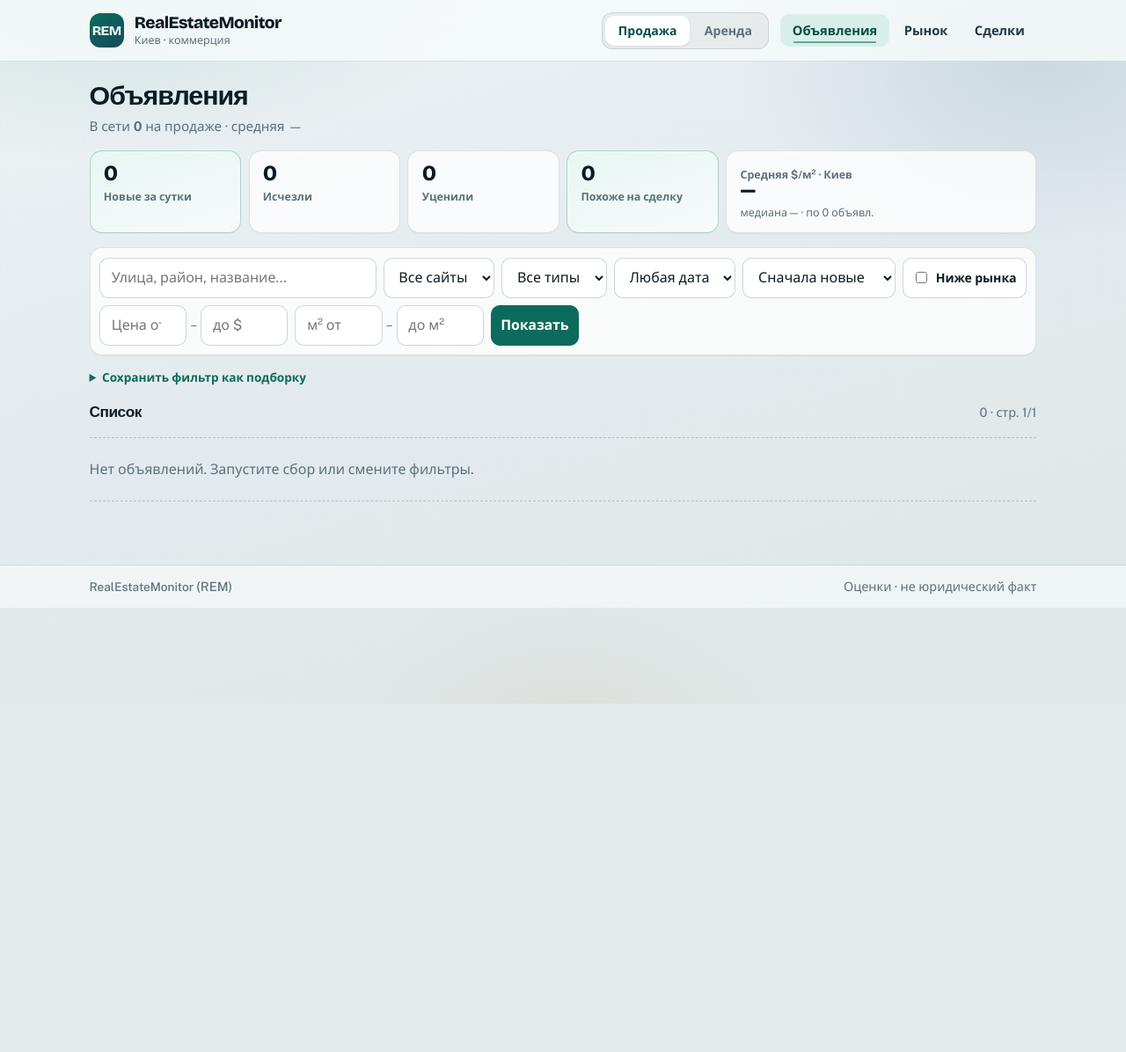
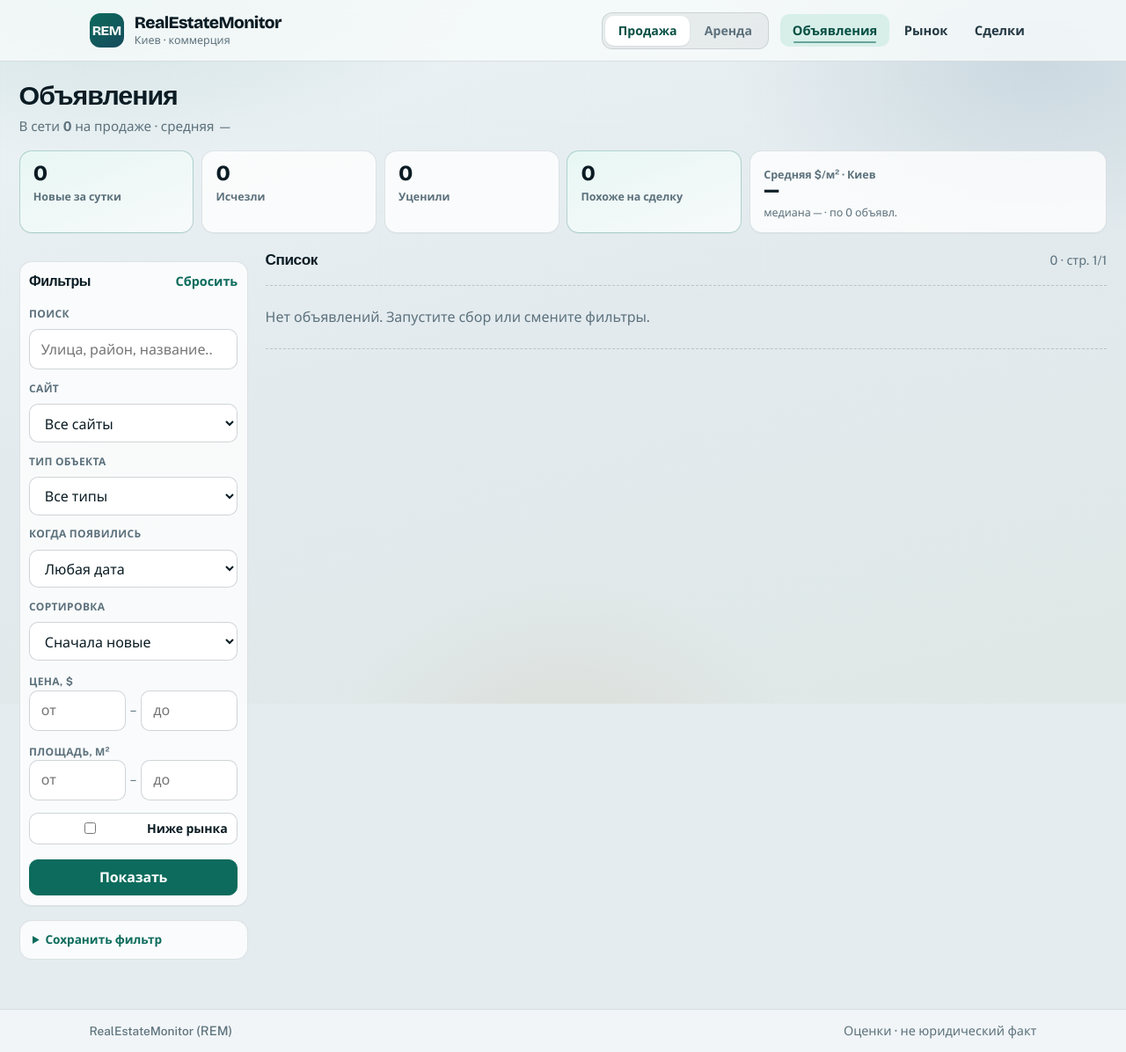
Before and after one commit to SjPn/REM, a FastAPI app: page / in a window 1280 px wide. Shown: the whole page at 88% size. Before the commit the page ends 800 px from the top, so only its background shows below. Run offline with FastAPI, Linux system fonts and the light colour scheme; data that the repository does not hold is empty.

Commit message:
Move listing filters into a sticky left sidebar.
Co-authored-by: Cursor <cursoragent@cursor.com>

```diff
--- a/app/web/static/styles.css
+++ b/app/web/static/styles.css
@@ -206,6 +206,9 @@ code {
   margin: 0 auto;
   padding: 1.35rem 1.35rem 3.5rem;
   animation: rise 0.6s var(--ease) 0.08s both;
+}
+.shell-main.is-catalog {
+  max-width: 1280px;
 }
 .shell-foot {
   border-top: 1px solid var(--line);
@@ -458,6 +461,117 @@ a.ov-card:hover {
   font-weight: 600;
   white-space: nowrap;
 }
+/* —— Catalog: sidebar filters + list —— */
+.catalog {
+  display: grid;
+  grid-template-columns: 260px minmax(0, 1fr);
+  gap: 1.25rem;
+  align-items: start;
+  margin-top: 1.1rem;
+}
+.filter-side {
+  position: sticky;
+  top: 4.6rem;
+}
+.filters-side {
+  display: flex;
+  flex-direction: column;
+  gap: 0.45rem;
+  margin: 0;
+  padding: 0.9rem;
+  border-radius: var(--radius);
+  background: var(--surface);
+  border: 1px solid var(--line);
+  box-shadow: var(--shadow-soft);
+  position: static;
+  top: auto;
+  backdrop-filter: none;
+}
+.filter-side-head {
+  display: flex;
+  justify-content: space-between;
+  align-items: baseline;
+  gap: 0.5rem;
+  margin-bottom: 0.25rem;
+}
+.filter-side-head h2 {
+  font-size: 1rem;
+  margin: 0;
+}
+.f-label {
+  display: block;
+  font-size: 0.75rem;
+  font-weight: 700;
+  letter-spacing: 0.03em;
+  text-transform: uppercase;
+  color: var(--muted);
+  margin-top: 0.35rem;
+}
+.f-block { margin-top: 0.15rem; }
+.filters-side input,
+.filters-side select,
+.filters-side button {
+  width: 100%;
+  font: inherit;
+  padding: 0.5rem 0.65rem;
+  border-radius: var(--radius-sm);
+  border: 1px solid var(--line-strong);
+  background: var(--surface-2);
+}
+.filters-side .filter-range {
+  display: flex;
+  width: 100%;
+  gap: 0.3rem;
+  align-items: center;
+}
+.filters-side .filter-range input {
+  width: 0;
+  flex: 1 1 0;
+  min-width: 0;
+}
+.filters-side .filter-check {
+  width: 100%;
+  margin-top: 0.35rem;
+  justify-content: flex-start;
+}
+.filters-side .btn-apply {
+  margin-top: 0.55rem;
+  background: var(--accent);
+  color: #fff;
+  border-color: var(--accent);
+  font-weight: 700;
+  cursor: pointer;
+}
+.filters-side .btn-apply:hover { filter: brightness(1.05); }
+.side-watches {
+  margin-top: 0.85rem;
+  padding: 0.75rem 0.9rem;
+  border-radius: var(--radius);
+  background: var(--surface);
+  border: 1px solid var(--line);
+}
+.watch-list-side {
+  display: flex;
+  flex-direction: column;
+  gap: 0.35rem;
+  margin: 0.4rem 0 0.55rem;
+}
+.watch-list-side .watch-item {
+  display: flex;
+  justify-content: space-between;
+  align-items: center;
+  gap: 0.35rem;
+  width: 100%;
+  padding: 0.35rem 0.45rem;
+}
+.watch-list-side .watch-item a {
+  font-size: 0.88rem;
+  font-weight: 650;
+  color: var(--ink-soft);
+}
+.watch-list-side .watch-item a:hover { color: var(--accent-ink); }
+.catalog-main .section-head { margin-top: 0; }
+
 .filters {
   display: flex;
   flex-wrap: wrap;
@@ -473,11 +587,11 @@ a.ov-card:hover {
   z-index: 20;
   backdrop-filter: blur(10px);
 }
-.filters input[type="search"] { flex: 1 1 14rem; min-width: 10rem; }
-.filters select,
-.filters button,
-.filters .filter-check,
-.filters .filter-range {
+.filters:not(.filters-side) input[type="search"] { flex: 1 1 14rem; min-width: 10rem; }
+.filters:not(.filters-side) select,
+.filters:not(.filters-side) button,
+.filters:not(.filters-side) .filter-check,
+.filters:not(.filters-side) .filter-range {
   flex: 0 1 auto;
 }
 .filter-range {
@@ -488,23 +602,23 @@ a.ov-card:hover {
 .filter-range input[type="number"] {
   width: 6.2rem;
 }
-.filters input,
-.filters select,
-.filters button {
+.filters:not(.filters-side) input,
+.filters:not(.filters-side) select,
+.filters:not(.filters-side) button {
   font: inherit;
   padding: 0.45rem 0.65rem;
   border-radius: var(--radius-sm);
   border: 1px solid var(--line-strong);
   background: var(--surface-2);
 }
-.filters button {
+.filters:not(.filters-side) button {
   background: var(--accent);
   color: #fff;
   border-color: var(--accent);
   font-weight: 700;
   cursor: pointer;
 }
-.filters button:hover { filter: brightness(1.05); }
+.filters:not(.filters-side) button:hover { filter: brightness(1.05); }
 .watch-list {
   display: flex;
   flex-wrap: wrap;
@@ -983,10 +1097,12 @@ button.ghost:hover {
   .overview { grid-template-columns: repeat(2, 1fr); }
   .ov-card.ov-wide { grid-column: span 2; }
   .district-chips { grid-template-columns: 1fr 1fr; }
+  .catalog { grid-template-columns: 1fr; }
+  .filter-side { position: static; }
   .pulse { grid-template-columns: 1fr 1fr; }
   .listing { grid-template-columns: 1fr; }
   .listing-side { text-align: left; }
-  .filters { top: auto; position: static; }
+  .filters:not(.filters-side) { top: auto; position: static; }
 }
 @media (max-width: 700px) {
   .market-strip { grid-template-columns: 1fr; }
--- a/app/web/templates/dashboard.html
+++ b/app/web/templates/dashboard.html
@@ -2,6 +2,7 @@
 {% set active_nav = "listings" %}
 {% set deal_mode = deal_type %}
 {% block title %}Объявления · {{ 'продажа' if deal_type == 'sale' else 'аренда' }} — REM{% endblock %}
+{% block main_class %}is-catalog{% endblock %}
 {% block content %}
   <div class="page-head">
     <div>
@@ -65,27 +66,43 @@
   </section>
   {% endif %}
 
-  <form class="filters" method="get" action="/">
+  <div class="catalog">
+    <aside class="filter-side" aria-label="Фильтры">
+      <form class="filters filters-side" method="get" action="/">
         <input type="hidden" name="deal_type" value="{{ deal_type }}" />
-    <input type="search" name="q" value="{{ q }}" placeholder="Улица, район, название…" aria-label="Поиск" />
-    <select name="source" aria-label="Сайт">
+        <div class="filter-side-head">
+          <h2>Фильтры</h2>
+          <a class="link-more" href="/?deal_type={{ deal_type }}">Сбросить</a>
+        </div>
+
+        <label class="f-label" for="f-q">Поиск</label>
+        <input id="f-q" type="search" name="q" value="{{ q }}" placeholder="Улица, район, название…" />
+
+        <label class="f-label" for="f-source">Сайт</label>
+        <select id="f-source" name="source">
           <option value="">Все сайты</option>
           {% for s in sources %}
             <option value="{{ s }}" {% if source == s %}selected{% endif %}>{{ s }}</option>
           {% endfor %}
         </select>
-    <select name="segment" aria-label="Тип объекта">
+
+        <label class="f-label" for="f-segment">Тип объекта</label>
+        <select id="f-segment" name="segment">
           <option value="">Все типы</option>
           {% for s in segments %}
             <option value="{{ s }}" {% if segment == s %}selected{% endif %}>{{ s }}</option>
           {% endfor %}
         </select>
-    <select name="period" aria-label="Когда появились">
+
+        <label class="f-label" for="f-period">Когда появились</label>
+        <select id="f-period" name="period">
           <option value="">Любая дата</option>
           <option value="24h" {% if period == '24h' %}selected{% endif %}>За сутки</option>
           <option value="7d" {% if period == '7d' %}selected{% endif %}>За неделю</option>
         </select>
-    <select name="sort" aria-label="Сортировка">
+
+        <label class="f-label" for="f-sort">Сортировка</label>
+        <select id="f-sort" name="sort">
           <option value="newest" {% if sort == 'newest' %}selected{% endif %}>Сначала новые</option>
           <option value="oldest" {% if sort == 'oldest' %}selected{% endif %}>Сначала старые</option>
           <option value="price_asc" {% if sort == 'price_asc' %}selected{% endif %}>Цена ↑</option>
@@ -95,44 +112,59 @@
           <option value="psm_asc" {% if sort == 'psm_asc' %}selected{% endif %}>$/м² ↑</option>
           <option value="psm_desc" {% if sort == 'psm_desc' %}selected{% endif %}>$/м² ↓</option>
         </select>
+
         {% if deal_type == 'rent' %}
-    <select name="opex" aria-label="OPEX в цене">
-      <option value="" {% if not opex %}selected{% endif %}>OPEX: авто</option>
+        <label class="f-label" for="f-opex">OPEX в цене</label>
+        <select id="f-opex" name="opex">
+          <option value="" {% if not opex %}selected{% endif %}>Авто</option>
           <option value="without" {% if opex == 'without' %}selected{% endif %}>Без OPEX ({{ market.rent_without_opex.city_count }})</option>
           <option value="with" {% if opex == 'with' %}selected{% endif %}>С OPEX ({{ market.rent_with_opex.city_count }})</option>
           <option value="unknown" {% if opex == 'unknown' %}selected{% endif %}>Не указан ({{ market.rent_opex_unknown.city_count }})</option>
         </select>
         {% endif %}
+
+        <div class="f-block">
+          <span class="f-label">Цена, $</span>
+          <div class="filter-range" title="Гривны пересчитываются в USD">
+            <input type="number" name="price_min" value="{{ price_min }}" min="0" step="1" placeholder="от" aria-label="Цена от, USD" />
+            <span class="muted">–</span>
+            <input type="number" name="price_max" value="{{ price_max }}" min="0" step="1" placeholder="до" aria-label="Цена до, USD" />
+          </div>
+        </div>
+
+        <div class="f-block">
+          <span class="f-label">Площадь, м²</span>
+          <div class="filter-range">
+            <input type="number" name="area_min" value="{{ area_min }}" min="0" step="1" placeholder="от" aria-label="Площадь от" />
+            <span class="muted">–</span>
+            <input type="number" name="area_max" value="{{ area_max }}" min="0" step="1" placeholder="до" aria-label="Площадь до" />
+          </div>
+        </div>
+
         <label class="filter-check">
           <input type="checkbox" name="below_market" value="1" {% if below_market %}checked{% endif %} />
           Ниже рынка
         </label>
-    <div class="filter-range" title="Цена в USD (гривны пересчитываются)">
-      <input type="number" name="price_min" value="{{ price_min }}" min="0" step="1" placeholder="Цена от $" aria-label="Цена от, USD" />
-      <span class="muted">–</span>
-      <input type="number" name="price_max" value="{{ price_max }}" min="0" step="1" placeholder="до $" aria-label="Цена до, USD" />
-    </div>
-    <div class="filter-range">
-      <input type="number" name="area_min" value="{{ area_min }}" min="0" step="1" placeholder="м² от" aria-label="Площадь от" />
-      <span class="muted">–</span>
-      <input type="number" name="area_max" value="{{ area_max }}" min="0" step="1" placeholder="до м²" aria-label="Площадь до" />
-    </div>
-    <button type="submit">Показать</button>
+
+        <button type="submit" class="btn-apply">Показать</button>
       </form>
 
+      <div class="side-watches">
         {% if watches %}
-  <div class="watch-strip">
-    <span class="watch-label">Подборки:</span>
+          <div class="f-label">Подборки</div>
+          <div class="watch-list-side">
             {% for w in watches %}
-      <span class="watch-item">
-        <a class="watch-chip" href="/?q={{ w.q or '' }}&source={{ w.source or '' }}&deal_type={{ w.deal_type or deal_type }}&segment={{ w.segment or '' }}&period={{ w.period or '' }}&below_market={{ 1 if w.below_market else 0 }}{% if w.price_min %}&price_min={{ w.price_min }}{% endif %}{% if w.price_max %}&price_max={{ w.price_max }}{% endif %}">{{ w.name }}</a>
-        <form method="post" action="/watches/{{ w.id }}/delete" style="display:inline;">
+              <div class="watch-item">
+                <a href="/?q={{ w.q or '' }}&source={{ w.source or '' }}&deal_type={{ w.deal_type or deal_type }}&segment={{ w.segment or '' }}&period={{ w.period or '' }}&below_market={{ 1 if w.below_market else 0 }}{% if w.price_min %}&price_min={{ w.price_min }}{% endif %}{% if w.price_max %}&price_max={{ w.price_max }}{% endif %}">{{ w.name }}</a>
+                <form method="post" action="/watches/{{ w.id }}/delete">
                   <button class="ghost" type="submit" aria-label="Удалить">✕</button>
                 </form>
-      </span>
+              </div>
             {% endfor %}
+          </div>
+        {% endif %}
         <details class="watch-save">
-      <summary>Сохранить текущую</summary>
+          <summary>Сохранить фильтр</summary>
           <form class="actions-bar" method="post" action="/watches">
             <input type="hidden" name="q" value="{{ q }}" />
             <input type="hidden" name="source" value="{{ source }}" />
@@ -147,25 +179,9 @@
           </form>
         </details>
       </div>
-  {% else %}
-  <details class="watch-save lone">
-    <summary>Сохранить фильтр как подборку</summary>
-    <form class="actions-bar" method="post" action="/watches">
-      <input type="hidden" name="q" value="{{ q }}" />
-      <input type="hidden" name="source" value="{{ source }}" />
-      <input type="hidden" name="deal_type" value="{{ deal_type }}" />
-      <input type="hidden" name="segment" value="{{ segment }}" />
-      <input type="hidden" name="period" value="{{ period }}" />
-      <input type="hidden" name="below_market" value="{{ below_market }}" />
-      <input type="hidden" name="price_min" value="{{ price_min }}" />
-      <input type="hidden" name="price_max" value="{{ price_max }}" />
-      <input name="name" placeholder="Название…" required maxlength="120" />
-      <button type="submit">OK</button>
-    </form>
-  </details>
-  {% endif %}
+    </aside>
 
-  <section class="section tight-top">
+    <section class="catalog-main">
       <div class="section-head">
         <h2>Список</h2>
         <span class="muted">{{ total }} · стр. {{ page }}/{{ pages }}</span>
@@ -229,4 +245,5 @@
         </nav>
       {% endif %}
     </section>
+  </div>
 {% endblock %}
```
Lines whose indentation alone changed are shown as unchanged.
